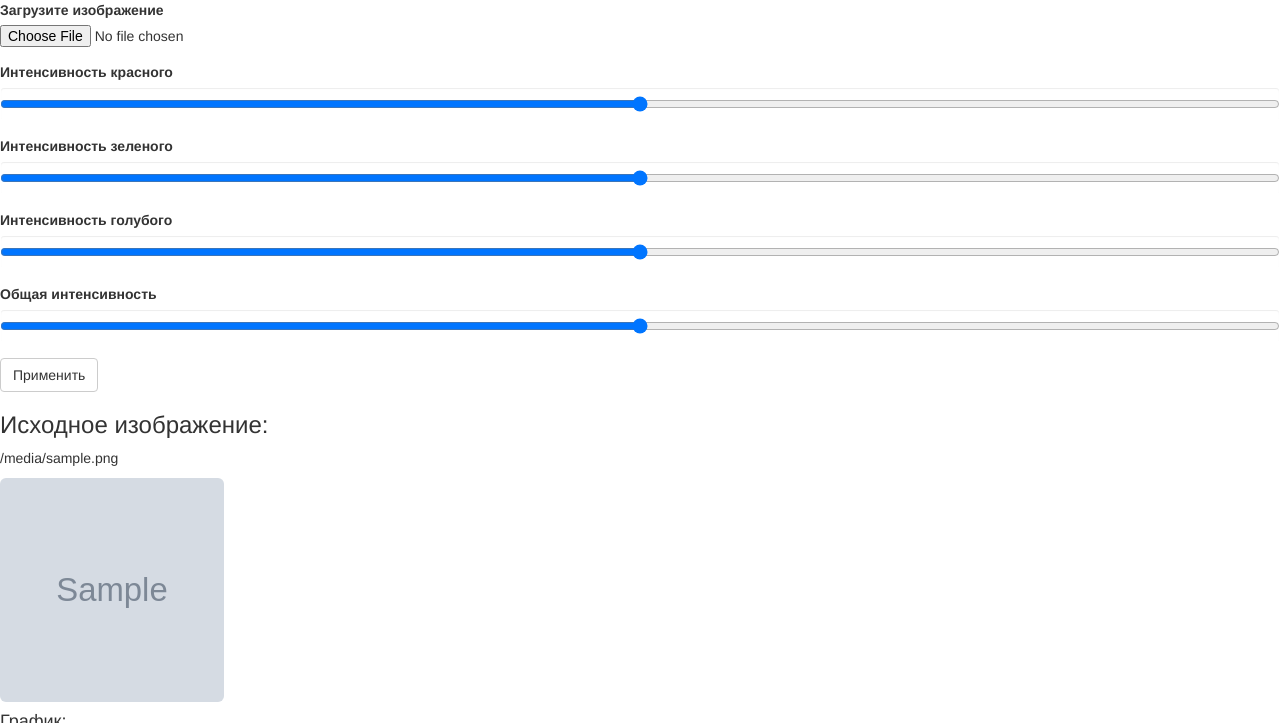
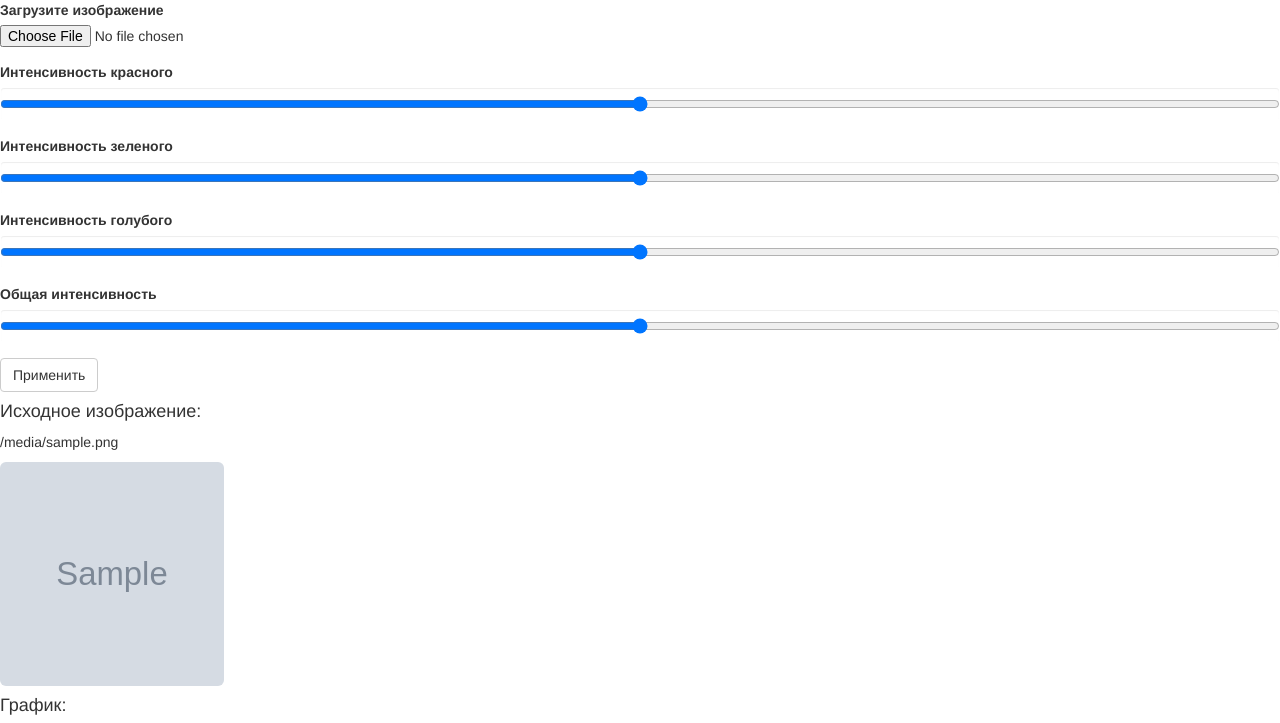
Before and after one commit to Evgeny42/forVlad, a Flask app: template flaskapp/templates/main.html in a window 1280 px wide. Shown: the top 723 px of the page. Run offline with Flask 2, Linux system fonts and the light colour scheme; the template is opened without the code that fills it: values that come from a table or form of the project are taken from there, most other values are stand-ins (such as "Sample title", 1, 10 or a date in 2020); grey boxes marked "Sample" are stand-in pictures; some libraries are stand-ins or nearby versions.

Commit message:
Update main.html

```diff
--- a/flaskapp/templates/main.html
+++ b/flaskapp/templates/main.html
@@ -7,13 +7,17 @@
 {% if image %}
 <table>
  <tr>
-  <h3>Исходное изображение: </h3>
+  <h4>Исходное изображение: </h3>
   <p>{{image}}
   <p><img src="{{image}}" class="img-rounded" alt="My Image" width = 224 height=224 />
  </tr>
  <tr>
   <h4>График: </h4>
-  <p><img src="{{graph}}" class="img-rounded" alt="My Graph" width = 500 height=300 />
+  <p><img src="{{graph1}}" class="img-rounded" alt="My Graph" width = 500 height=300 />
+ </tr>
+ <tr>
+  <h4>График: </h4>
+  <p><img src="{{graph2}}" class="img-rounded" alt="My Graph" width = 500 height=300 />
  </tr>
 </table>
 {% endif %}
```
